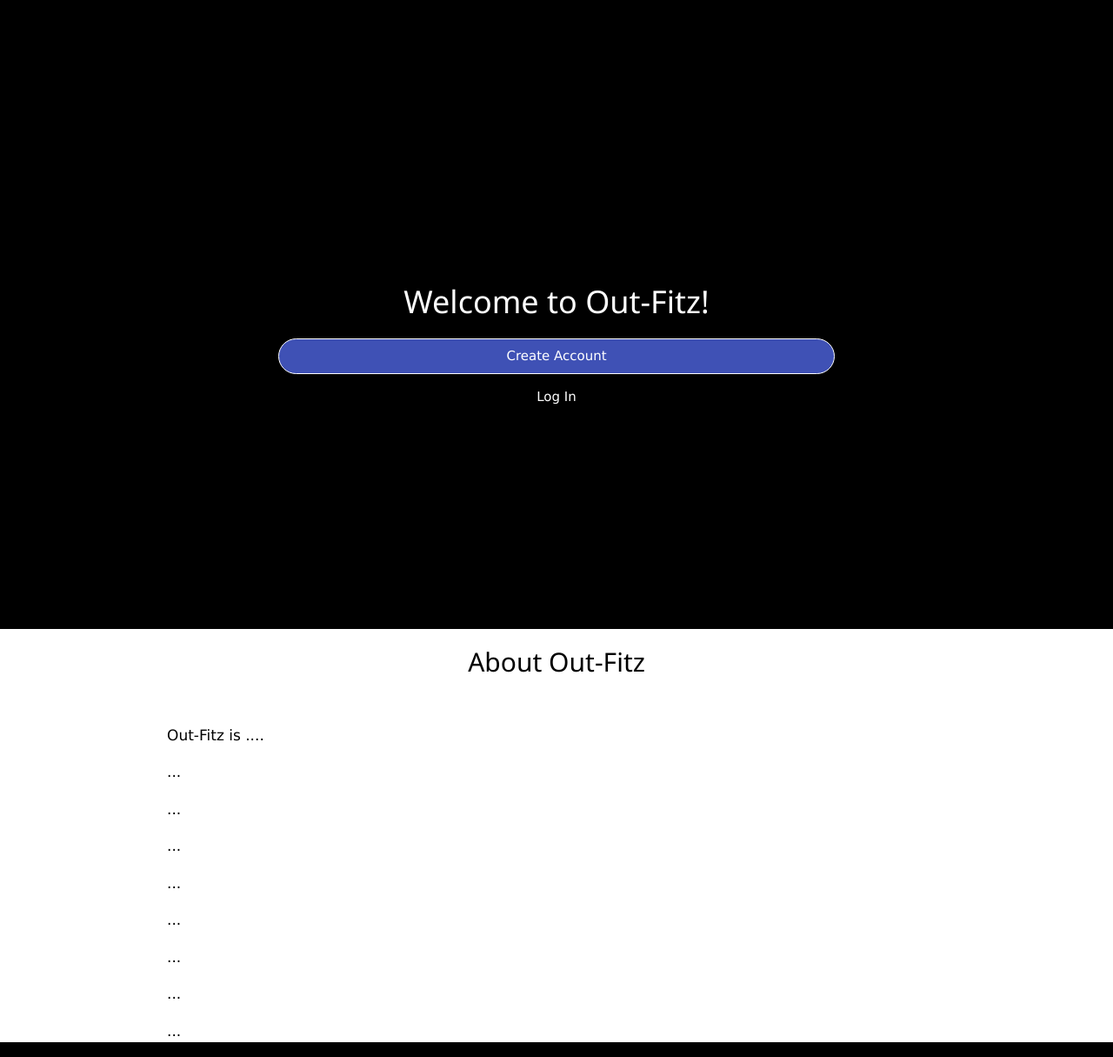
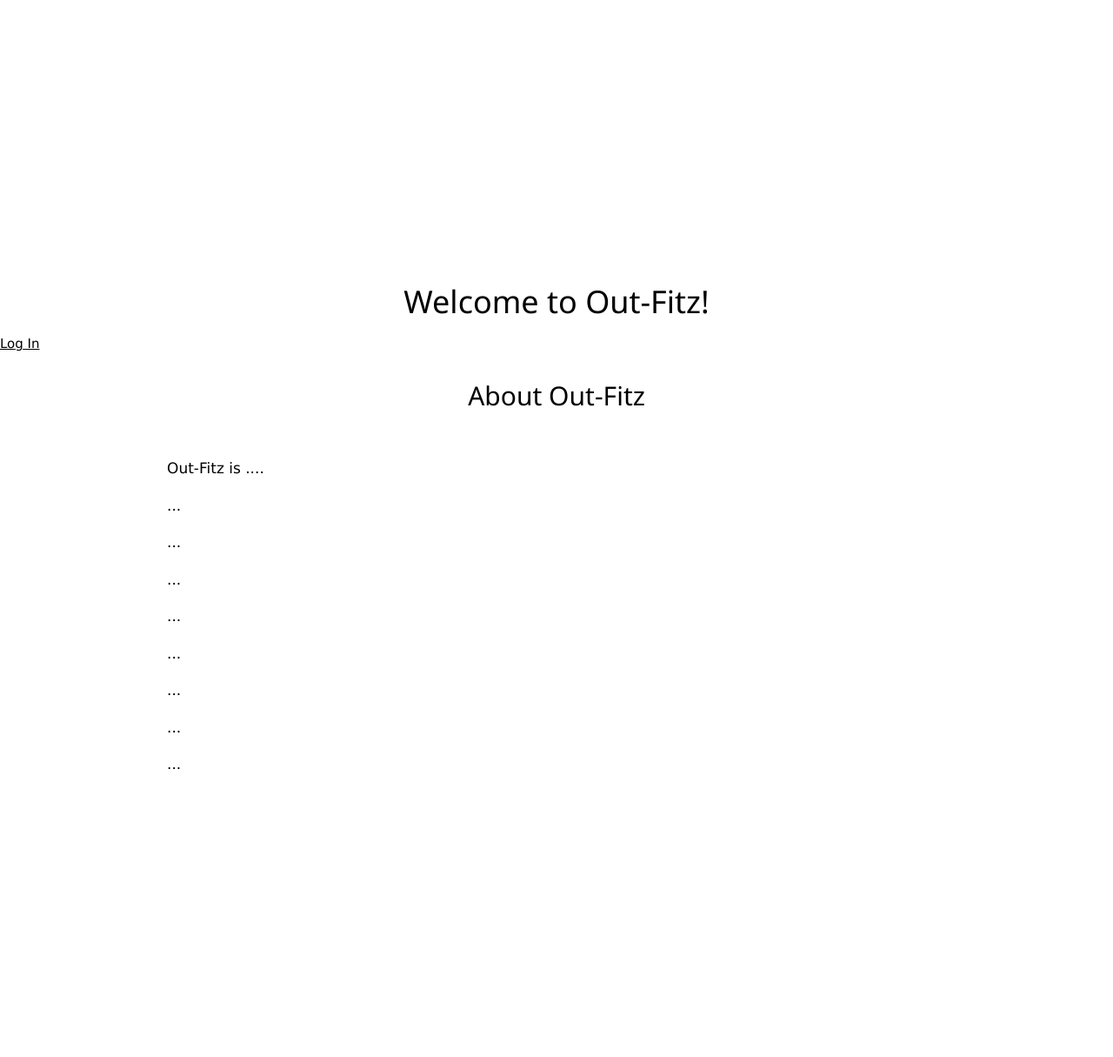
Before and after one commit to Solothread/Out-Fitz, a Python web app: template templates/info.html in a window 1280 px wide. Shown: the whole page at 87% size. After the commit the page ends 884 px from the top, so only its background shows below. Run offline with Jinja, Linux system fonts and the light colour scheme; the template is opened without the code that fills it, so the values that code supplies are empty; some libraries are stand-ins or nearby versions.

Commit message:
Changed js login to python

```diff
--- a/app.yaml
+++ b/app.yaml
@@ -9,6 +9,9 @@ handlers:
 - url: /js
   static_dir: js
 
+-url: /images
+  static_dir: images
+
 - url: /.*
   script: main.app
 
--- a/css/main.css
+++ b/css/main.css
@@ -1,26 +1,13 @@
 body {
   font-family: 'Roboto', sans-serif;
-  color: white;
-  background-color: black;
+  color: black;
+  background-color: white;
 }
 
 #Welcome {
   margin-top: 25%;
   display: flex;
   justify-content: center;
-}
-
-#CrtAccBtn {
-  display: flex;
-  justify-content: center;
-  width: 50%;
-  margin-left: 25%
-}
-
-#loginbtn {
-  display: flex;
-  justify-content: center;
-  margin-bottom: 20%;
 }
 
 #bottominfo {
--- a/templates/info.html
+++ b/templates/info.html
@@ -1,9 +1,6 @@
 <!DOCTYPE html>
 <html lang="en" dir="ltr">
   <head>
-    <meta name="google-signin-scope" content="profile email">
-    <meta name="google-signin-client_id" content="555192394580-injul9m0e2cadb0desisn7s6et5i3cqn.apps.googleusercontent.com">
-    <script src="https://apis.google.com/js/platform.js" async defer></script>
     <meta charset="utf-8">
     <title>Out-Fitz</title>
     <link rel="stylesheet" href="/css/main.css">
@@ -11,30 +8,9 @@
     <link href="https://fonts.googleapis.com/css?family=Roboto" rel="stylesheet">
   </head>
   <body>
+    <h1 id="Welcome"> Welcome to Out-Fitz!</h1>
 
-    <div class="g-signin2" data-onsuccess="onSignIn" data-theme="dark"></div>
-<script>
-  function onSignIn(googleUser) {
-    // Useful data for your client-side scripts:
-    var profile = googleUser.getBasicProfile();
-    console.log("ID: " + profile.getId()); // Don't send this directly to your server!
-    console.log('Full Name: ' + profile.getName());
-    console.log('Given Name: ' + profile.getGivenName());
-    console.log('Family Name: ' + profile.getFamilyName());
-    console.log("Image URL: " + profile.getImageUrl());
-    console.log("Email: " + profile.getEmail());
-
-    // The ID token you need to pass to your backend:
-    var id_token = googleUser.getAuthResponse().id_token;
-    console.log("ID Token: " + id_token);
-    window.location.replace("http://out-fitz.appspot.com/home");
-  };
-</script>
-
-
-    <h1 id="Welcome"> Welcome to Out-Fitz!</h1>
-    <p id="CrtAccBtn" class="w3-button w3-round-xxlarge w3-indigo w3-border-white w3-border"> Create Account </p>
-    <p id="loginbtn"> Log In </p>
+    <a href="{{log_url}}">  Log In </a>
     <section id="bottominfo">
       <h2>About Out-Fitz</h2>
       <br>
```
Also changed, not shown: main.py (+11 -1 lines), templates/home.html (+0 -23 lines), images/btn_google_signin_light_normal_web@2x.png (added).
